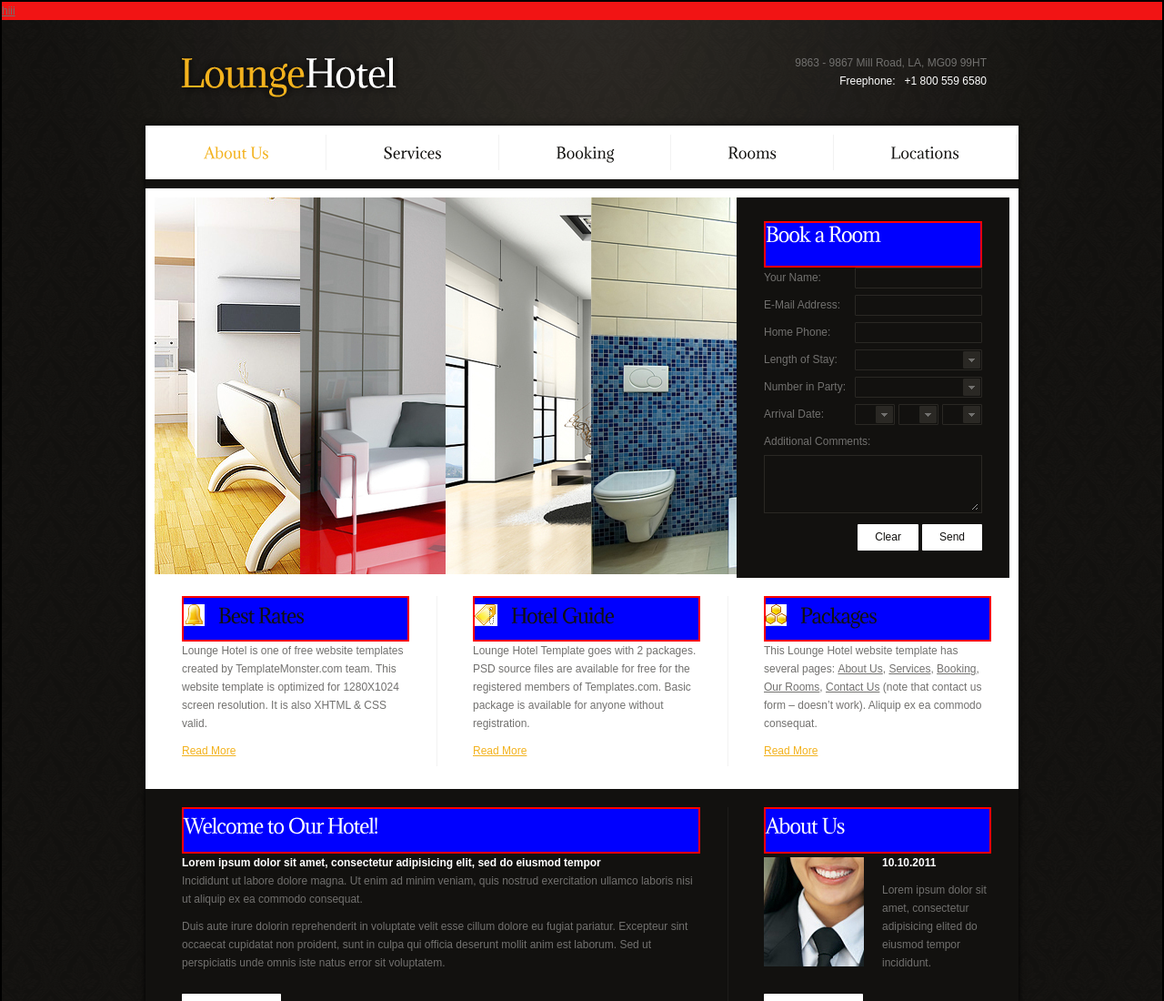
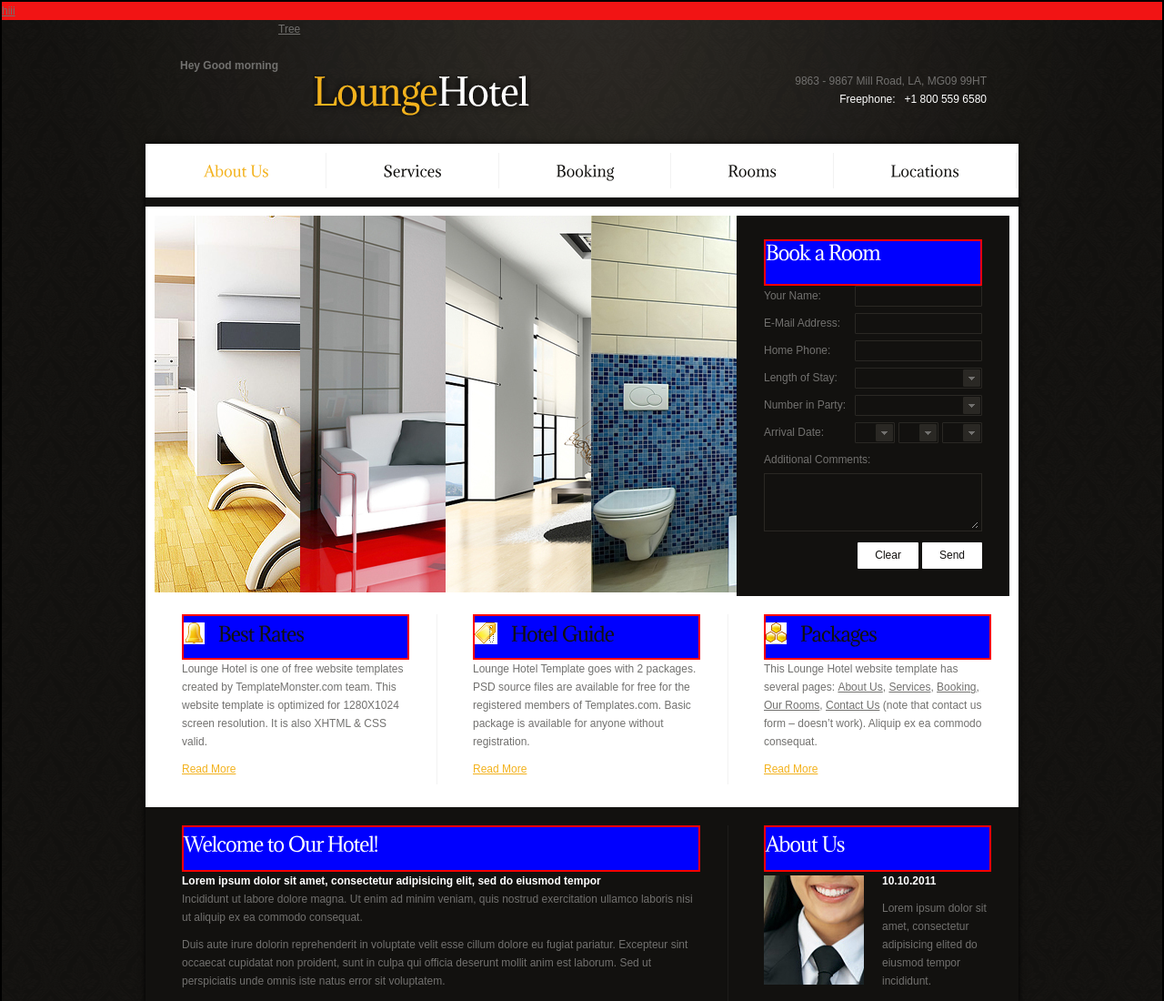
Before and after one commit to SurajRaul/DemoGit, a plain HTML site: page index.html in a window 1280 px wide. Shown: the top 1100 px of the page at 91% size. Drawn offline with Linux system fonts and the light colour scheme.

Commit message:
Update index hey & tree
h1 tag and a tg

```diff
--- a/index.html
+++ b/index.html
@@ -25,6 +25,8 @@
   <div class="bg2">
     <div class="main">
       <!-- header -->
+      <h1>Hey Good morning</h1>
+      <a>Tree</a>
       <header>
         <h1><a href="index.html" id="logo">LoungeHotel</a></h1>
         <div class="department"> 9863 - 9867 Mill Road, LA, MG09 99HT<br>
```
